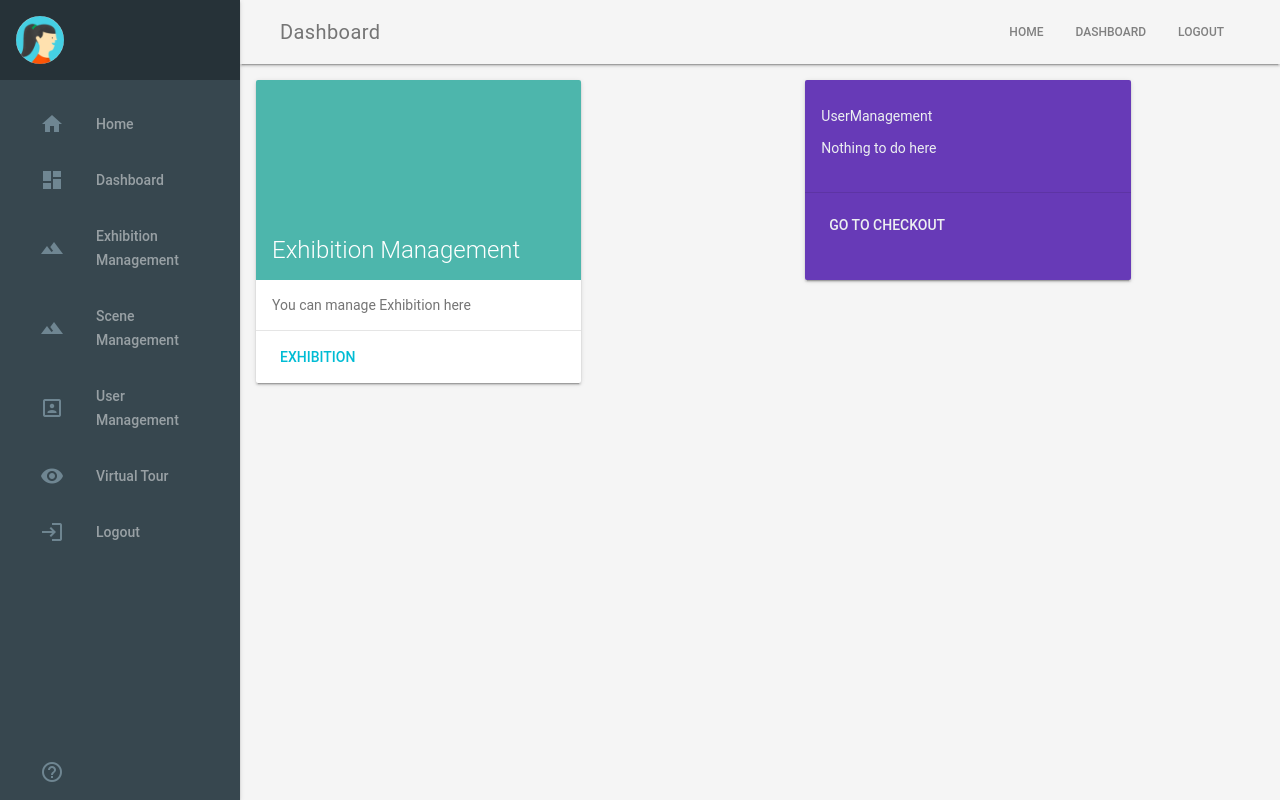
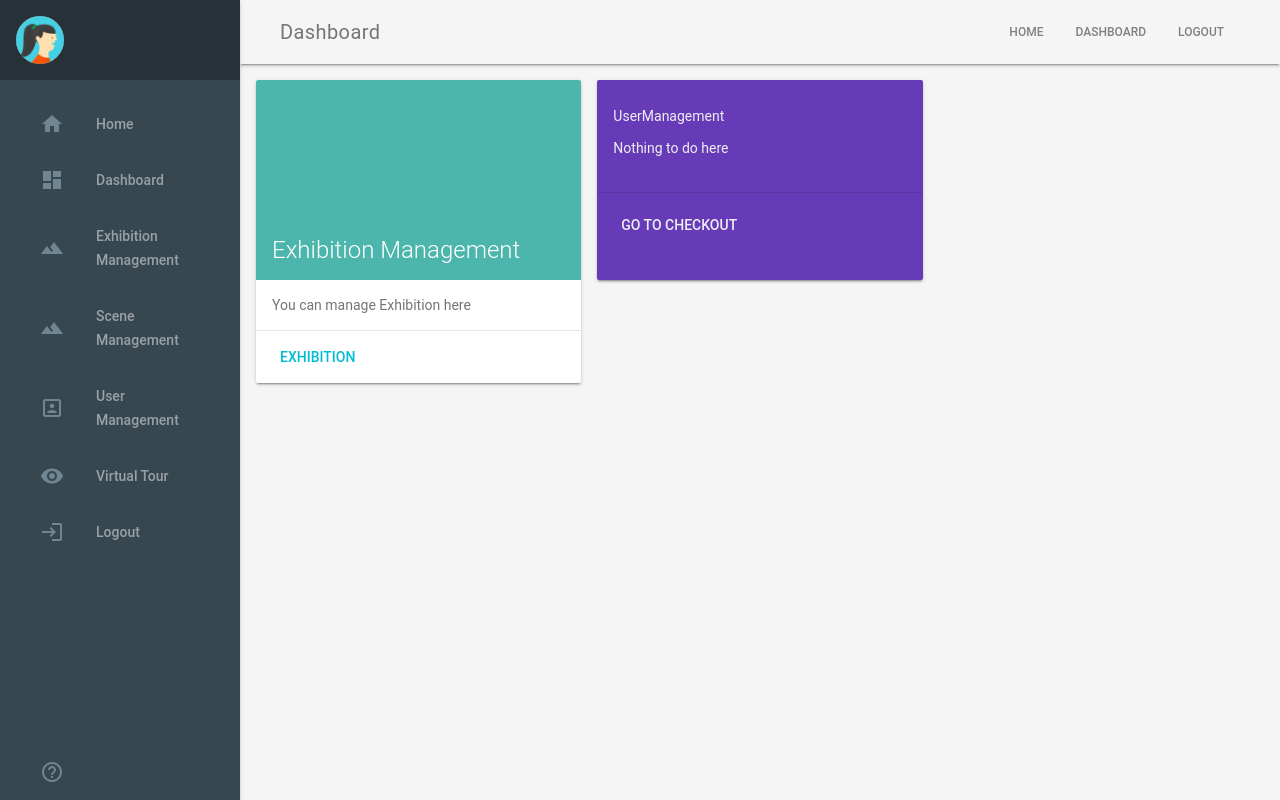
Before and after one commit to yutao-data/backend_based_on_django, a Django app: page /gallery/dashboard/ in a window 1280 px wide. Run offline with Django 3.2, Linux system fonts and the light colour scheme; data that the repository does not hold is empty; some libraries are stand-ins or nearby versions.

Commit message:
删除空col

```diff
--- a/gallery/templates/gallery/dashboard/index.html
+++ b/gallery/templates/gallery/dashboard/index.html
@@ -18,8 +18,6 @@
             </div>
         </div>
 
-        <div class="demo-separator mdl-cell--1-col"></div>
-
         <!-- 单个 Scene 场景管理卡片 -->
         <div v-if="scene_management_show" class="demo-cards mdl-cell mdl-cell--4-col mdl-cell--8-col-tablet mdl-grid mdl-grid--no-spacing">
             <div class="demo-updates mdl-card mdl-shadow--2dp mdl-cell mdl-cell--4-col mdl-cell--4-col-tablet mdl-cell--12-col-desktop">
@@ -35,8 +33,6 @@
             </div>
         </div>
 
-        <div class="demo-separator mdl-cell--1-col"></div>
-
         <!-- All Scene 场景管理卡片 -->
         <div v-if="all_scene_management_show" class="demo-cards mdl-cell mdl-cell--4-col mdl-cell--8-col-tablet mdl-grid mdl-grid--no-spacing">
             <div class="demo-updates mdl-card mdl-shadow--2dp mdl-cell mdl-cell--4-col mdl-cell--4-col-tablet mdl-cell--12-col-desktop">
@@ -51,8 +47,6 @@
                 </div>
             </div>
         </div>
-
-        <div class="demo-separator mdl-cell--1-col"></div>
 
         <!-- 用户注册审批卡片 -->
         <div class="demo-cards mdl-cell mdl-cell--4-col mdl-cell--8-col-tablet mdl-grid mdl-grid--no-spacing">
```
